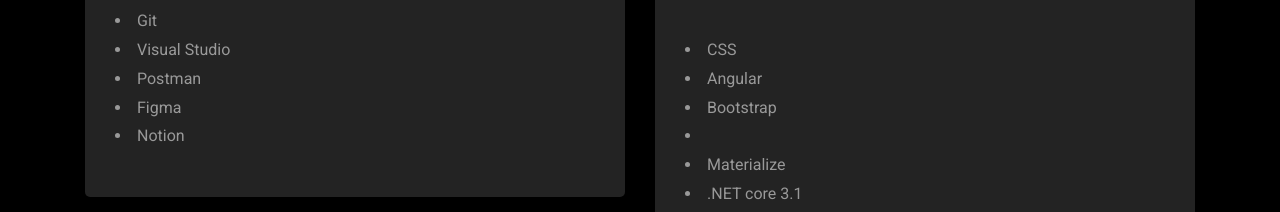
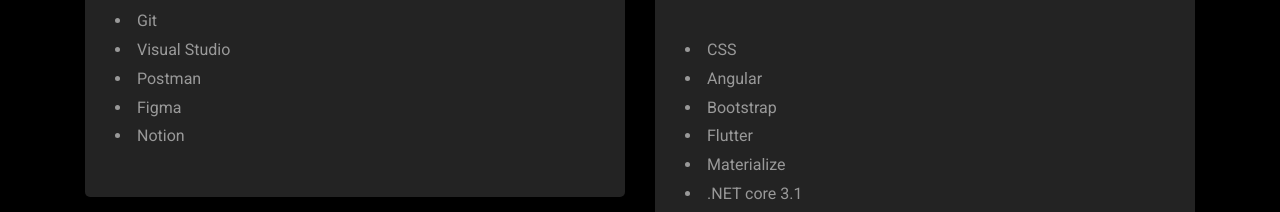
Before and after one commit to Mmorales87/newPortfolio, an Angular app: page / in a window 1280 px wide. Shown: the part 1660-1872 px from the top of the page. Built offline with nearby package versions, Linux system fonts and the light colour scheme.

Commit message:
add new framework

```diff
--- a/src/app/main-page/main-page.component.html
+++ b/src/app/main-page/main-page.component.html
@@ -159,7 +159,7 @@
             <li>CSS</li>
             <li>Angular</li>
             <li>Bootstrap</li>
-            <li></li>
+            <li>Flutter</li>
             <li>Materialize</li>
             <li>.NET core 3.1</li>
             <li>Entity Framework</li>
```
